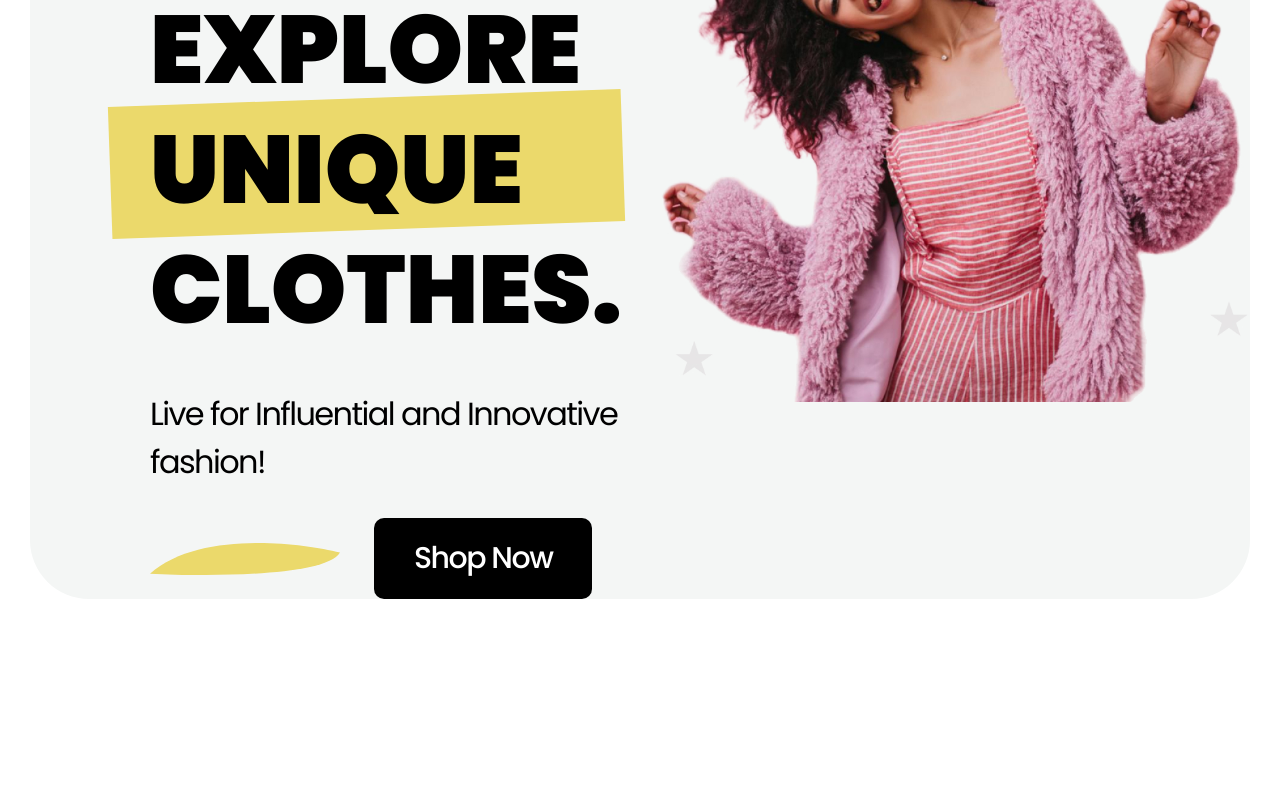
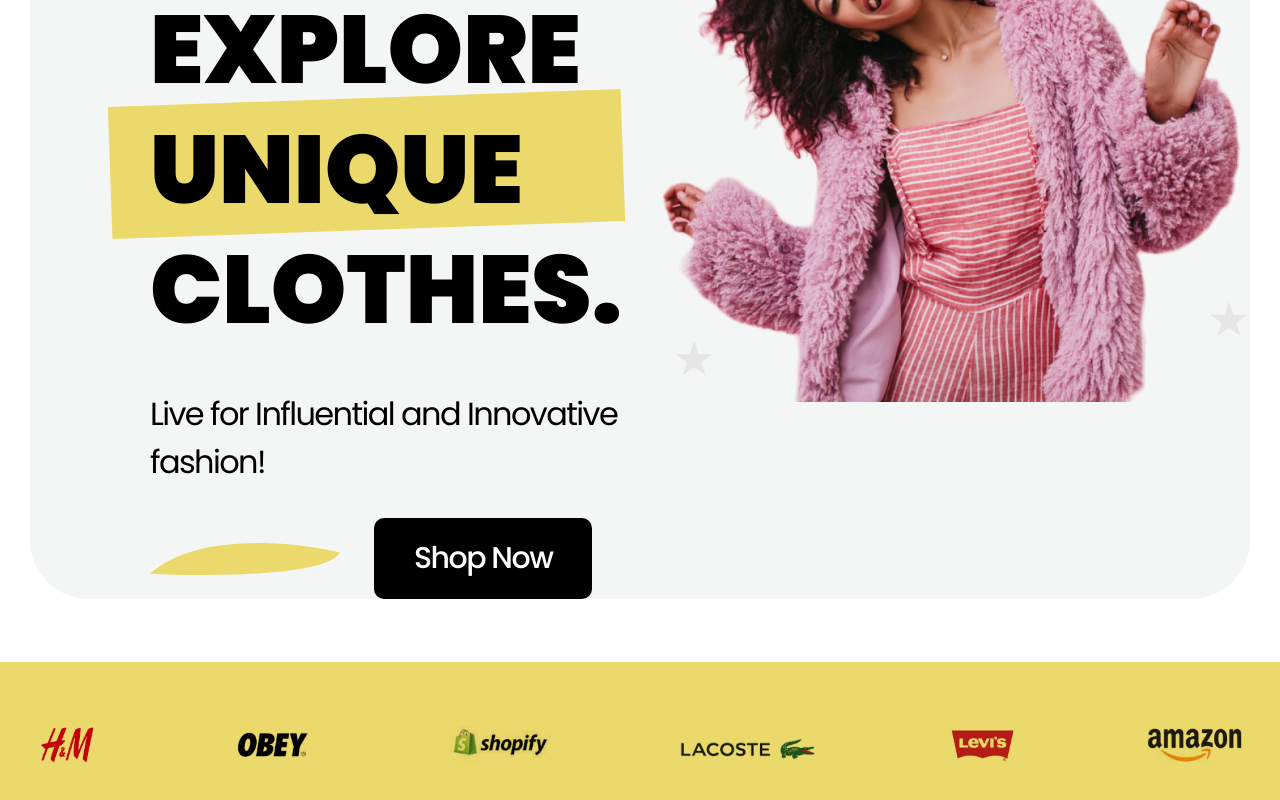
Before and after one commit to 8807010/Fashion-Shopping_App, a React (Create React App) app: page / in a window 1280 px wide. Shown: the part 360-1160 px from the top of the page. Before the commit the page ends 1022 px from the top, so only its background shows below. Built offline with nearby package versions, Linux system fonts and the light colour scheme.

Commit message:
section brands

```diff
--- /dev/null
+++ b/css/Brands.css
@@ -0,0 +1,10 @@
+.brands {
+  padding: 60px 0 55px;
+  background-color: var(--yellow);
+}
+.brands__list {
+  display: flex;
+  align-items: center;
+  column-gap: 120px;
+  mix-blend-mode: multiply;
+}
--- a/src/App.js
+++ b/src/App.js
@@ -1,3 +1,4 @@
+import Brands from './components/brands/Brands.jsx';
 import Header from './components/header/Header.jsx';
 import Promo from './components/promo/Promo.jsx';
 
@@ -6,6 +7,7 @@
     <div className="App">
       <Header />
       <Promo />
+      <Brands />
     </div>
   );
 }
--- /dev/null
+++ b/src/components/brands/Brands.jsx
@@ -0,0 +1,26 @@
+import React from 'react';
+import './Brands.scss'
+
+import hm from './../../img/brands/HM.png'
+import obey from './../../img/brands/Obey.png'
+import shopify from './../../img/brands/Shopify.png'
+import lacoste from './../../img/brands/Lacoste.png'
+import levis from './../../img/brands/Levis.png'
+import amazon from './../../img/brands/Amazon.png'
+
+export default function Brands() {
+  return (
+    <section className="brands">
+      <div className="container">
+        <ul className="brands__list">
+          <li><a href="#!"><img src={hm} alt="" /></a></li>
+          <li><a href="#!"><img src={obey} alt="" /></a></li>
+          <li><a href="#!"><img src={shopify} alt="" /></a></li>
+          <li><a href="#!"><img src={lacoste} alt="" /></a></li>
+          <li><a href="#!"><img src={levis} alt="" /></a></li>
+          <li><a href="#!"><img src={amazon} alt="" /></a></li>
+        </ul>
+      </div>
+    </section>
+  )
+}
--- /dev/null
+++ b/src/components/brands/Brands.scss
@@ -0,0 +1,11 @@
+.brands {
+  padding: 60px 0 55px;
+  background-color: var(--yellow);
+
+  &__list {
+    display: flex;
+    align-items: center;
+    column-gap: 120px;
+    mix-blend-mode: multiply;
+  }
+}
```
